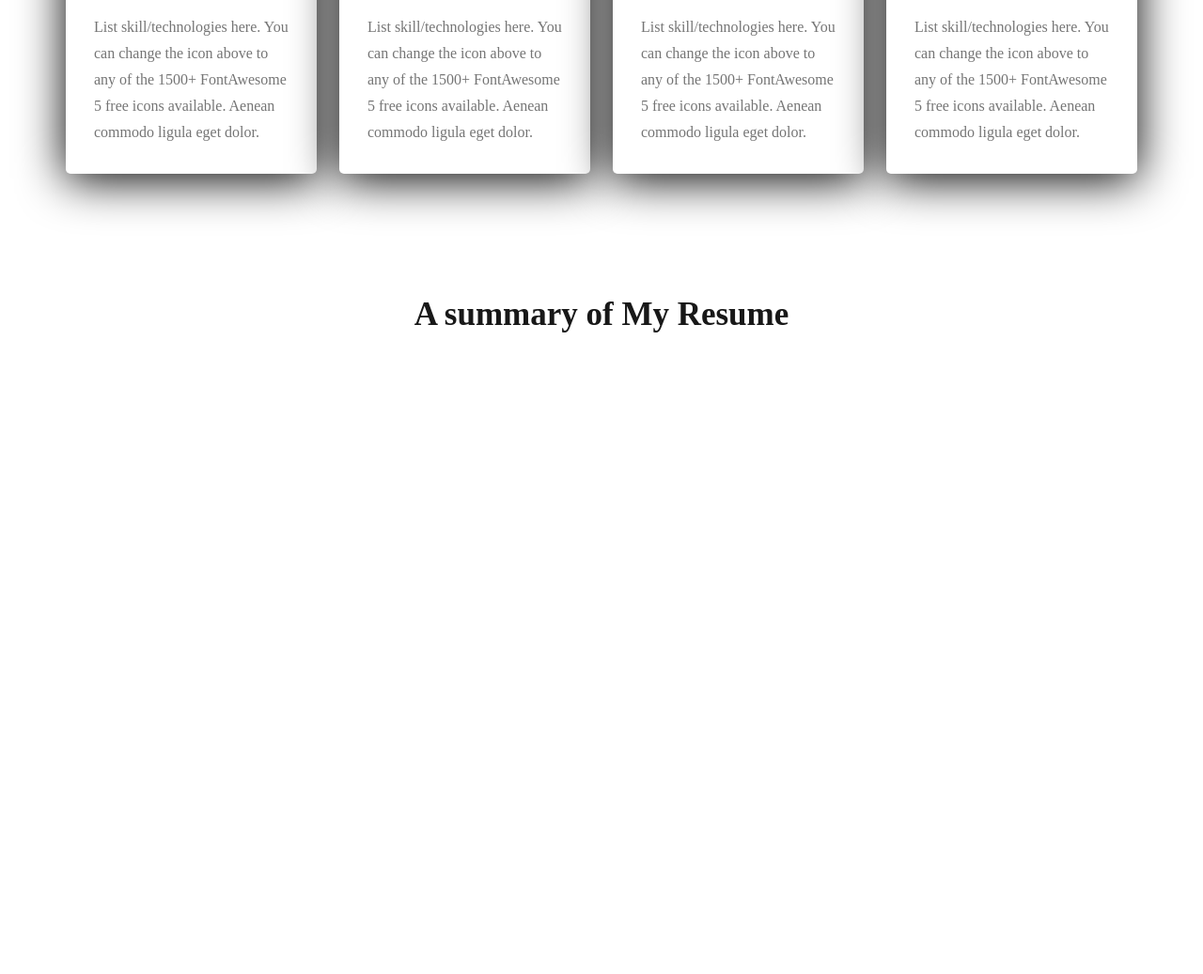
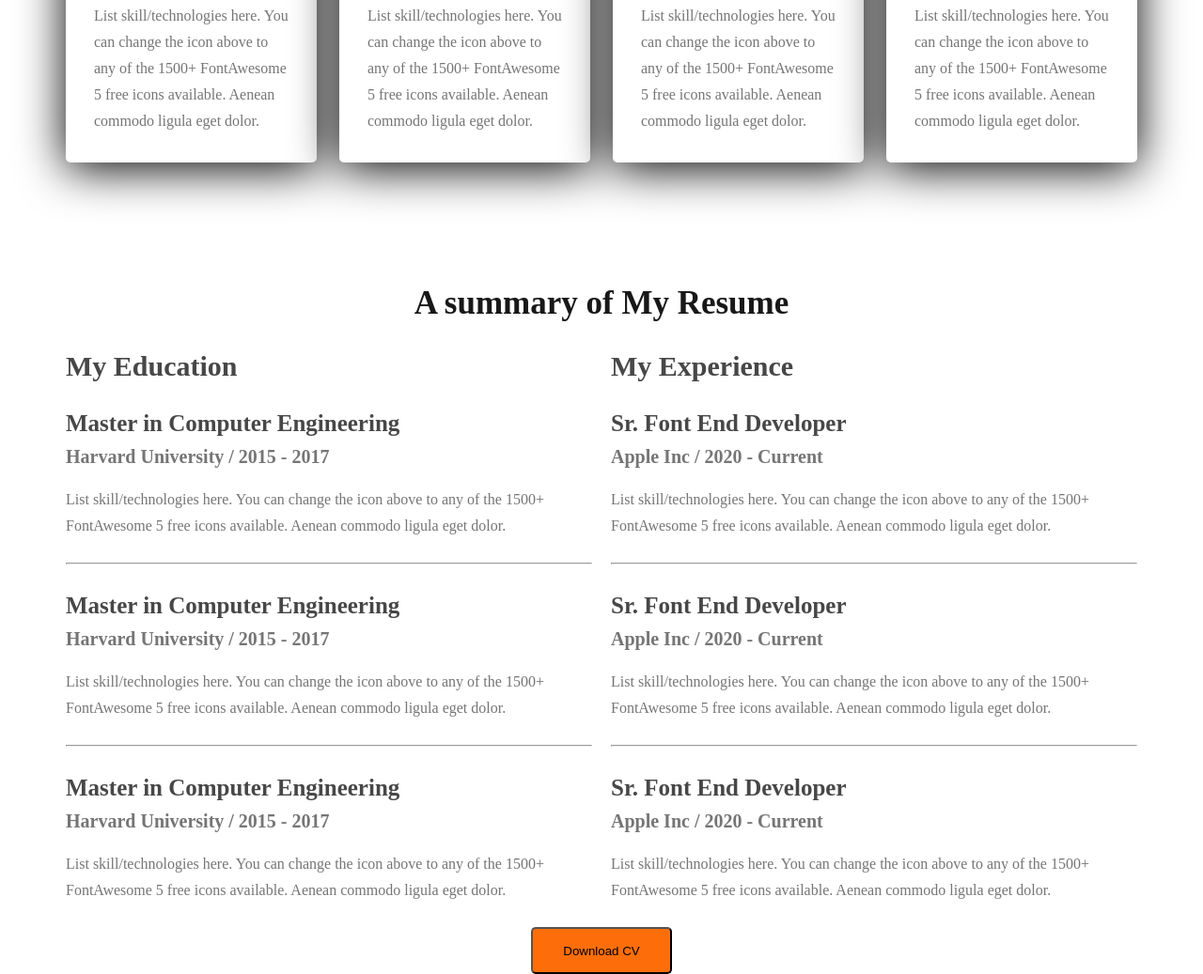
Before and after one commit to Shahinalamtct/Developer-portfolio-2, a plain HTML site: page index.html in a window 1280 px wide. Shown: the part 1926-2963 px from the top of the page at 94% size. Before the commit the page ends 2281 px from the top, so only its background shows below. Drawn offline with Linux system fonts and the light colour scheme.

Commit message:
resune section added

```diff
--- a/index.html
+++ b/index.html
@@ -95,6 +95,63 @@
         <!-- Resume section  -->
         <section>
             <div class="section-title">A summary of My Resume</div>
+            <div class="resume-container">
+                <div>
+                    <h3 class="resume-header">My Education</h3>
+                    <div class="resume-itme">
+                        <h2 class="resume-title">Master in Computer Engineering</h2>
+                        <h3 class="resume-university">Harvard University / 2015 - 2017</h3>
+                        <p class="resume-description">List skill/technologies here. You can change the icon above
+                            to any of the 1500+ FontAwesome 5 free icons available. Aenean commodo ligula eget dolor.</p>
+
+                    </div>
+                    <hr>
+                    <div class="resume-itme">
+                        <h2 class="resume-title">Master in Computer Engineering</h2>
+                        <h3 class="resume-university">Harvard University / 2015 - 2017</h3>
+                        <p class="resume-description">List skill/technologies here. You can change the icon above
+                            to any of the 1500+ FontAwesome 5 free icons available. Aenean commodo ligula eget dolor.</p>
+
+                    </div>
+                    <hr>
+                    <div class="resume-itme">
+                        <h2 class="resume-title">Master in Computer Engineering</h2>
+                        <h3 class="resume-university">Harvard University / 2015 - 2017</h3>
+                        <p class="resume-description">List skill/technologies here. You can change the icon above
+                            to any of the 1500+ FontAwesome 5 free icons available. Aenean commodo ligula eget dolor.</p>
+
+                    </div>
+                </div>
+                <div>
+                    <h3 class="resume-header">My Experience</h3>
+                    <div class="resume-itme">
+                        <h2 class="resume-title">Sr. Font End Developer</h2>
+                        <h3 class="resume-university">Apple Inc / 2020 - Current</h3>
+                        <p class="resume-description">List skill/technologies here. You can change the icon above
+                            to any of the 1500+ FontAwesome 5 free icons available. Aenean commodo ligula eget dolor.</p>
+
+                    </div>
+                    <hr>
+                    <div class="resume-itme">
+                        <h2 class="resume-title">Sr. Font End Developer</h2>
+                        <h3 class="resume-university">Apple Inc / 2020 - Current</h3>
+                        <p class="resume-description">List skill/technologies here. You can change the icon above
+                            to any of the 1500+ FontAwesome 5 free icons available. Aenean commodo ligula eget dolor.</p>
+
+                    </div>
+                    <hr>
+                    <div class="resume-itme">
+                        <h2 class="resume-title">Sr. Font End Developer</h2>
+                        <h3 class="resume-university">Apple Inc / 2020 - Current</h3>
+                        <p class="resume-description">List skill/technologies here. You can change the icon above
+                            to any of the 1500+ FontAwesome 5 free icons available. Aenean commodo ligula eget dolor.</p>
+
+                    </div>
+                </div>
+            </div>
+            <div class="download-cv">
+                <button class="btn-primary">Download CV</button>
+            </div>
         </section>
     </main>
 
--- a/style/portfolio.css
+++ b/style/portfolio.css
@@ -30,7 +30,7 @@ nav ul li{
 }
 .btn-primary{
     width: 150px;
-    height: 64px;
+    height: 50px;
     border-radius: 5px;
     background: #FD6E0A;
 }
@@ -140,3 +140,41 @@ main section{
     margin-top: 20px;
 
 }
+
+/* Resume section  */
+.resume-container{
+    display: flex;
+    gap: 20px;
+}
+
+.resume-header{
+    color: #474747;
+    font-size: 30px;
+    font-weight: 700;
+}
+
+.resume-title{
+    color:  #474747;
+    font-size: 25px;
+    font-weight: 700;
+    margin-top: 30px;
+}
+
+.resume-university{
+    color:  #757575;
+    font-size: 20px;
+    font-weight: 600;
+    margin-top: 10px;
+}
+
+.resume-description{
+    color: var(--dark-03, #757575);
+    font-size: 16px;
+    font-weight: 400;
+    line-height: 28px;
+    margin-top: 20px;
+    margin-bottom: 25px;
+}
+.download-cv{
+    text-align: center;
+}
```
